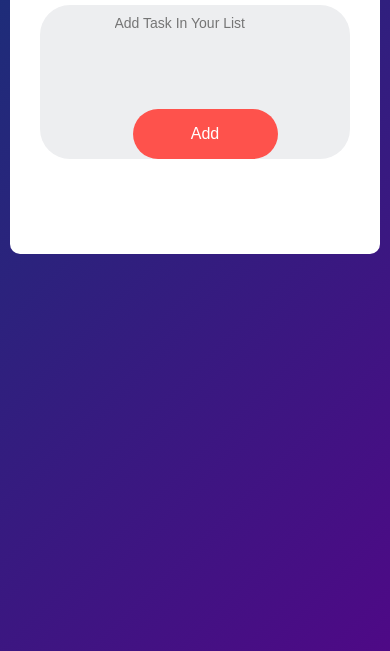
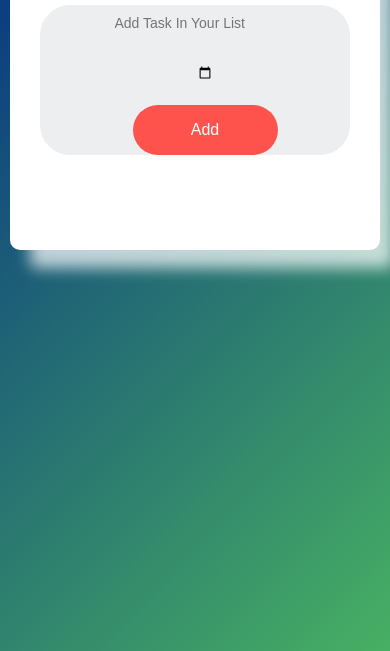
Before and after one commit to abid-1294/to-do-list, a plain HTML site: page index.html in a window 390 px wide. Shown: the part 193-844 px from the top of the page. Drawn offline with Linux system fonts and the light colour scheme.

Commit message:
time added

```diff
--- a/css/style.css
+++ b/css/style.css
@@ -1,33 +1,34 @@
-*{
+* {
     margin: 0;
     padding: 0;
     font-family: 'Poppins', sans-serif;
     box-sizing: border-box;
 }
 
-.container{
+.container {
     width: 100%;
     min-height: 100vh;
-    background: linear-gradient(135deg, #153377, #4e0986);
+    background: linear-gradient(135deg, #002885, #039229ba);
     padding: 10px;
 }
 
-.todo-app{
+.todo-app {
     width: 100%;
     max-width: 540px;
     background: #fff;
     margin: 100px auto 20px;
     padding: 40px 30px 70px;
     border-radius: 10px;
+    box-shadow: 17px 21px 15px -3px rgba(255,255,255,0.72);
 }
 
-.todo-app h2{
+.todo-app h2 {
     color: #002765;
     align-items: center;
     margin-bottom: 20px;
 }
 
-.row{
+.row {
     display: flex;
     align-items: center;
     justify-content: space-between;
@@ -37,7 +38,7 @@
     margin-bottom: 25px;
 }
 
-input{
+input {
     flex: 1;
     border: none;
     outline: none;
@@ -46,7 +47,7 @@ input{
     font-size: 14px;
 }
 
-button{
+button {
     border: none;
     outline: none;
     background: #ff4b45f3;
@@ -57,7 +58,7 @@ button{
     cursor: pointer;
 }
 
-ul li{
+ul li {
     list-style: none;
     font-size: 17px;
     padding: 18px 8px 12px 50px;
@@ -67,7 +68,8 @@ ul li{
     word-wrap: break-word;
     max-width: calc(100% - 58px);
 }
-ul li::before{
+
+ul li::before {
     content: '';
     position: absolute;
     background: url(../image/unchecked.png );
@@ -80,7 +82,7 @@ ul li::before{
     left: 8px;
 }
 
-ul li.done-task::before{
+ul li.done-task::before {
     content: '';
     position: absolute;
     background: url(../image/checked.png );
@@ -92,11 +94,13 @@ ul li.done-task::before{
     top: 12px;
     left: 8px;
 }
-ul li.done-task{
+
+ul li.done-task {
     color: #555;
     text-decoration: line-through;
 }
-ul li span{
+
+ul li span {
     position: absolute;
     right: -30px;
     top: 5px;
@@ -109,7 +113,7 @@ ul li span{
 
 }
 
-ul li span:hover{
+ul li span:hover {
     background: #edeef0;
     /* right: -20px; */
 }
@@ -118,10 +122,39 @@ ul li span:hover{
     .row {
         flex-direction: column;
     }
+
     input {
         margin-bottom: 15px;
     }
+
     button {
         width: 50%;
     }
+
+    #input-time::-webkit-datetime-edit,
+    #input-time::-webkit-inner-spin-button,
+    #input-time::-webkit-clear-button {
+        display: none;
+    }
+
+    input#input-time::-webkit-calendar-picker-indicator {
+       padding: 0px;
+       margin: 0px;
+    }
 }
+
+
+
+#input-time::-webkit-datetime-edit,
+#input-time::-webkit-inner-spin-button,
+#input-time::-webkit-clear-button {
+    display: none;
+}
+
+#input-time::-webkit-calendar-picker-indicator {
+    color: royalblue;
+    /* Change the color (only works in some browsers) */
+    cursor: pointer;
+    /* Changes cursor to pointer on hover */
+    margin-left: 60px;
+}
--- a/index.html
+++ b/index.html
@@ -12,7 +12,7 @@
             <h2>To-Do List</h2>
             <div class="row">
                 <input type="text" id="input-box" placeholder="Add Task In Your List">
-                <input type="datetime-local" id="input-time" style="width: 20px;">
+                <input type="datetime-local" id="input-time" style=" cursor: pointer; color: royalblue;">
                 <button onclick="addTask()">Add</button>
             </div>
             <ul id="list-container">
--- a/js/script.js
+++ b/js/script.js
@@ -8,7 +8,7 @@ function addTask() {
     } else {
         let li = document.createElement("li");
         // Include the task and time in the same line
-        li.innerHTML = `${inputBox.value} <p class="task-time">(${new Date(inputTime.value).toLocaleString()})</p>`;
+        li.innerHTML = `${inputBox.value} <p class="task-time" style="color:red; opacity:0.8;">(${new Date(inputTime.value).toLocaleString()})</p>`;
         listContainer.appendChild(li);
 
         let span = document.createElement("span");
@@ -29,15 +29,22 @@ function setTimer(taskTime, taskElement) {
 
     if (timeDifference > 0) {
         setTimeout(() => {
-            alert(`Time is up for: ${taskElement.textContent}`);
-            playSound();
+            playSound().then(() => {
+                alert(`Time is up for: ${taskElement.textContent}`);
+                taskElement.style.backgroundColor = "#c7c3c3";
+            }).catch((error) => {
+                console.error("Failed to play sound:", error);
+                alert(`Time is up for: ${taskElement.textContent}`);
+                taskElement.style.backgroundColor = "#c7c3c3";
+            });
         }, timeDifference);
     }
 }
 
 function playSound() {
     const audio = new Audio('../alarm.mp3');
-    audio.play();
+    // Preload the audio
+    return audio.play();
 }
 
 listContainer.addEventListener("click", function (e) {
```
